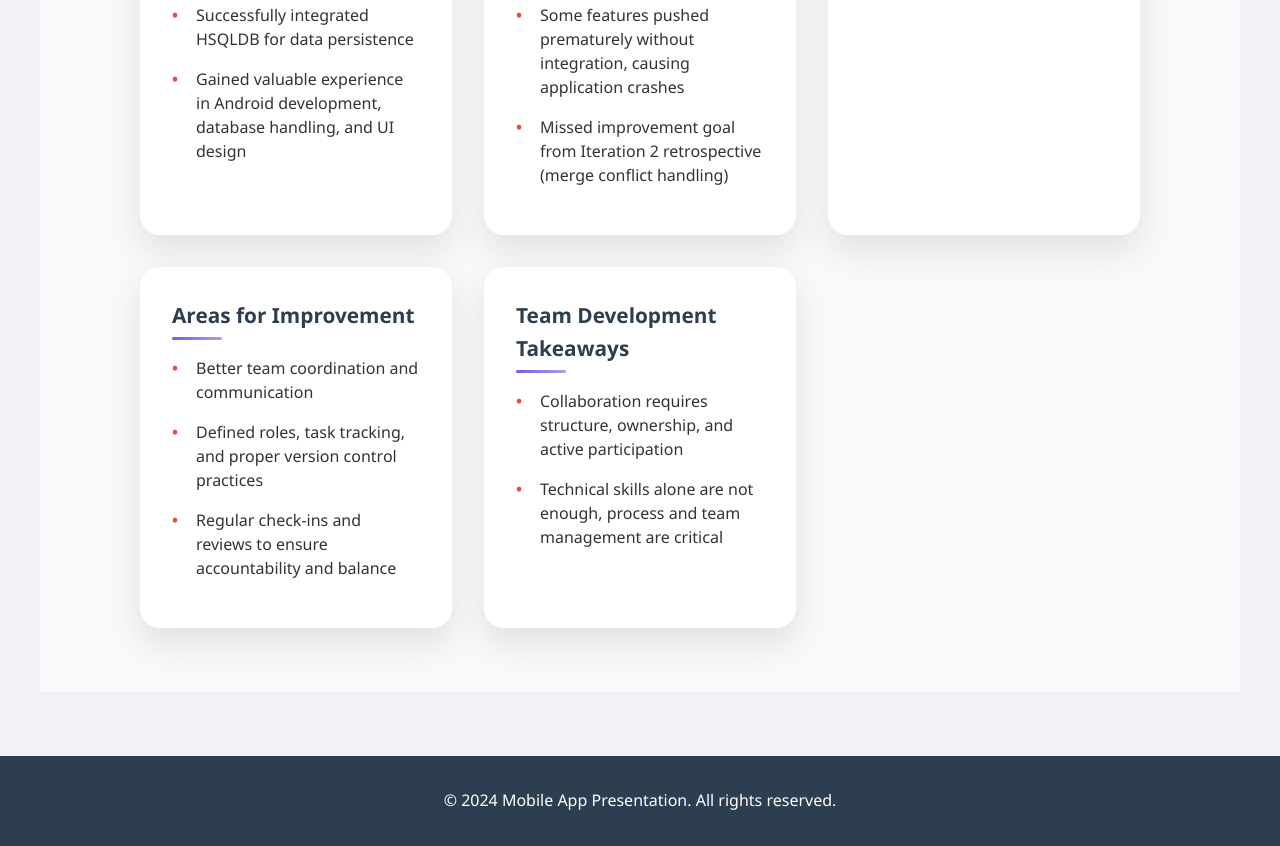
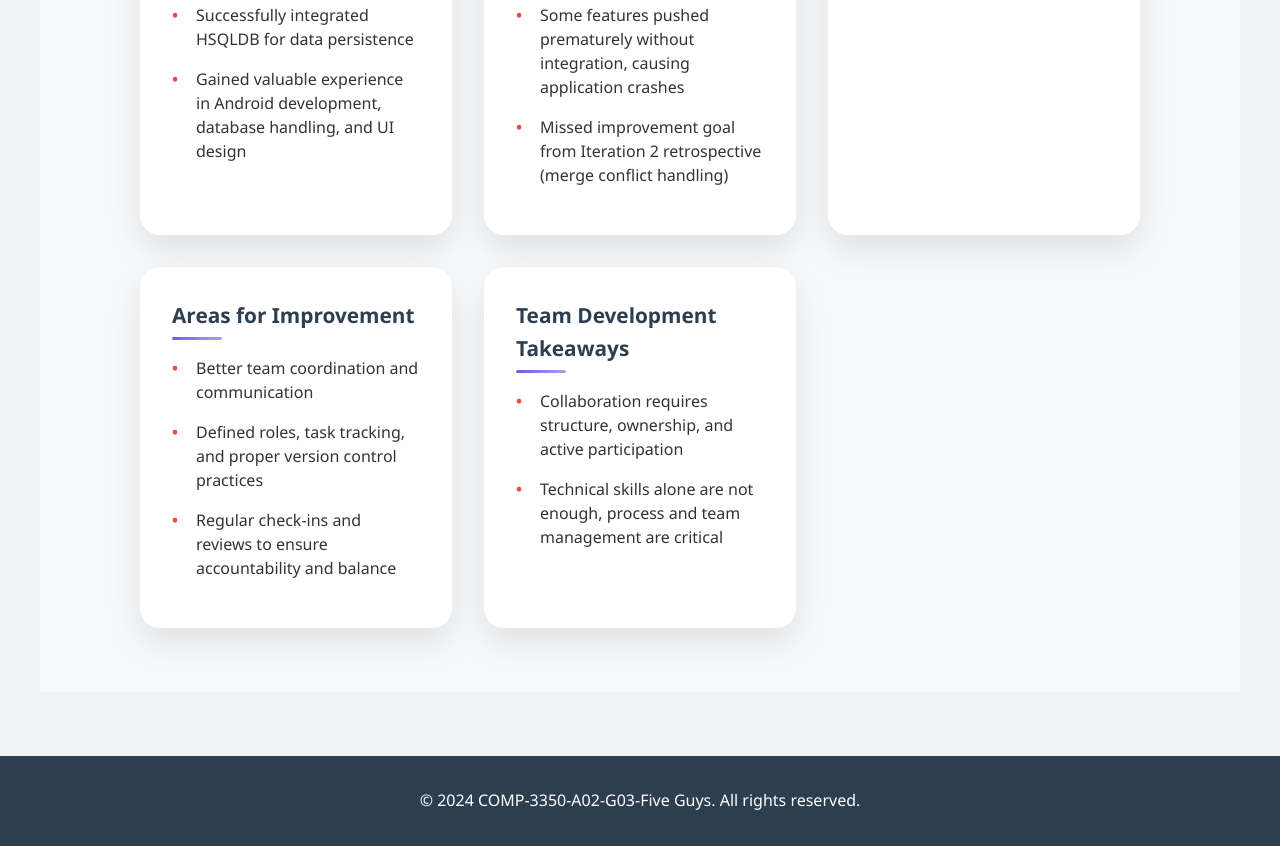
Before and after one commit to mhammam2/mhammam2.github.io, a plain HTML site: page index.html in a window 1280 px wide. Shown: the part 5117-5963 px from the top of the page. Drawn offline with Linux system fonts and the light colour scheme.

Commit message:
updated footer

```diff
--- a/index.html
+++ b/index.html
@@ -461,7 +461,7 @@
 
     <footer>
         <div class="footer-content">
-            <p>&copy; 2024 Mobile App Presentation. All rights reserved.</p>
+            <p>&copy; 2024 COMP-3350-A02-G03-Five Guys. All rights reserved.</p>
         </div>
     </footer>
 
```
